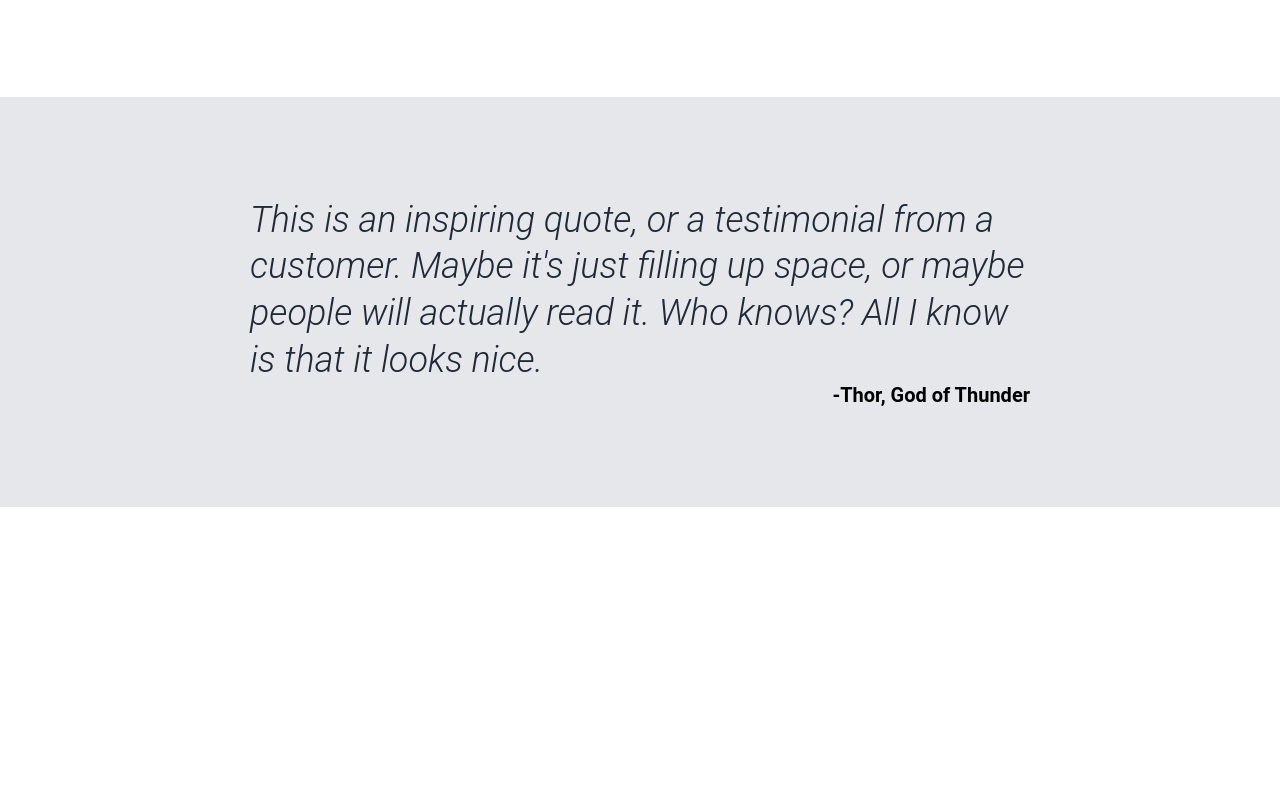
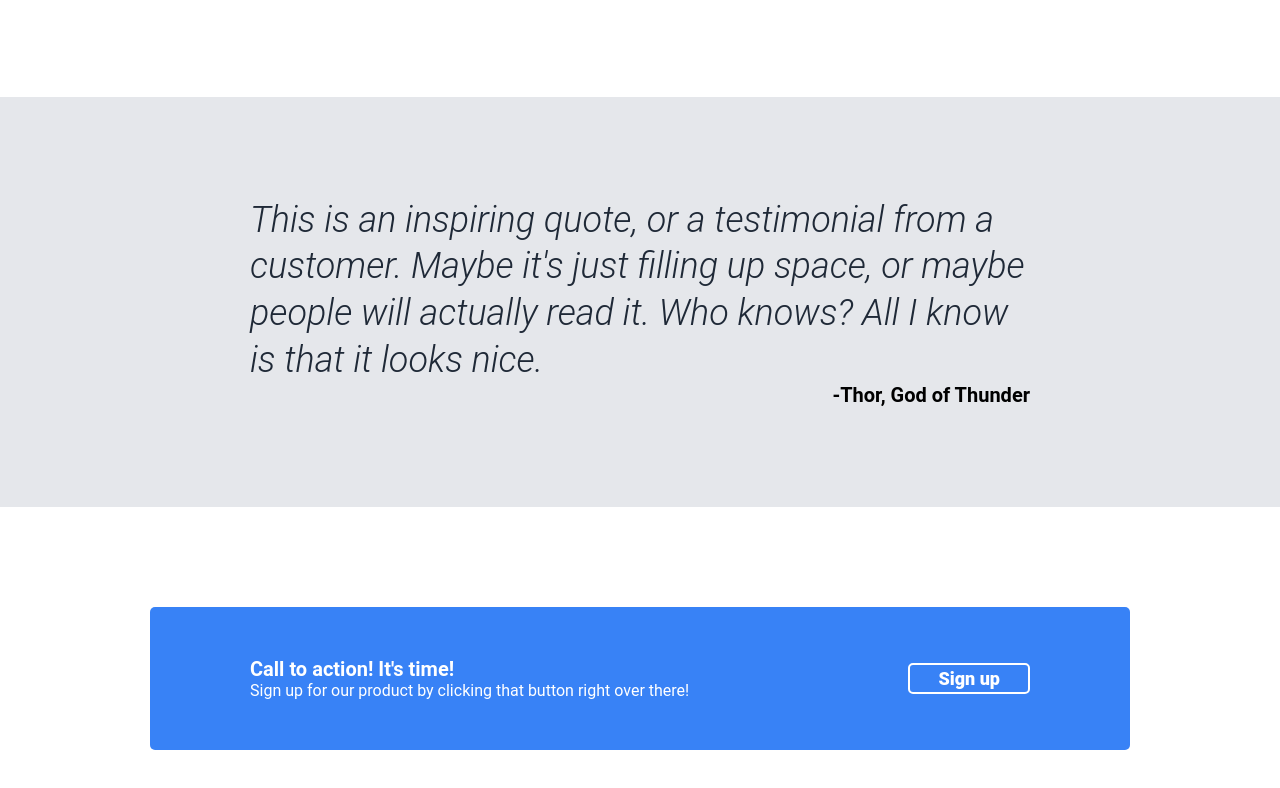
Before and after one commit to mafrib/landing-page, a plain HTML site: page index.html in a window 1280 px wide. Shown: the part 1023-1811 px from the top of the page. Before the commit the page ends 1530 px from the top, so only its background shows below. Drawn offline with Linux system fonts and the light colour scheme.

Commit message:
add call section

```diff
--- a/index.html
+++ b/index.html
@@ -53,5 +53,13 @@
         <div class="quote-author">-Thor, God of Thunder</div>
     </div>
 
+    <div class="call">
+        <div class="left-text">
+            <div class="call-title">Call to action! It's time!</div>
+            <div class="call-text">Sign up for our product by clicking that button right over there!</div>
+        </div>
+        <button class="sign-up pop-up">Sign up</button>
+    </div>
+
     </body>
 </html>
--- a/style.css
+++ b/style.css
@@ -123,3 +123,25 @@ img {
     justify-content: flex-end;
     margin: 0px 150px;
 }
+
+.call {
+    background: #3882f6;
+    color: #fff;
+    display: flex;
+    justify-content: space-between;
+    margin: 100px 150px;
+    padding: 50px 100px;
+    border-radius: 5px;
+    align-items: center;
+}
+
+.call-title {
+    font-weight: 700;
+    font-size: 20px;
+}
+
+button.pop-up {
+    border: 2px solid #fff;
+    padding: 3px 28px;
+    height: max-content;
+}
```
